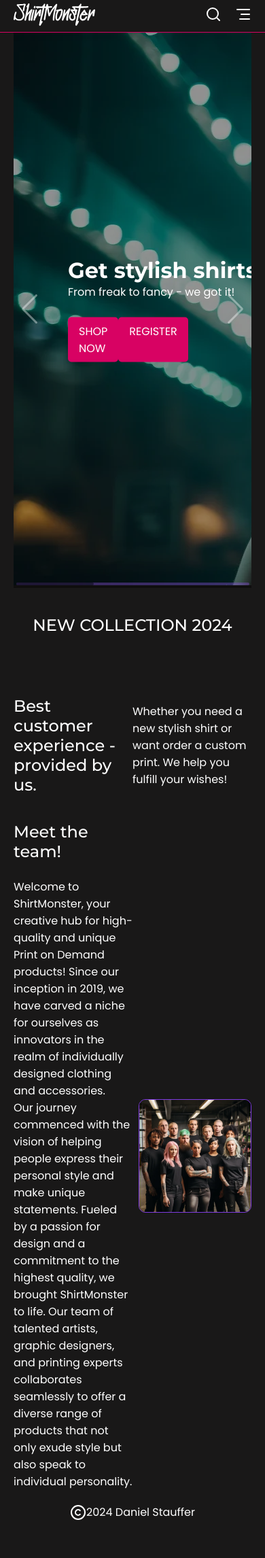
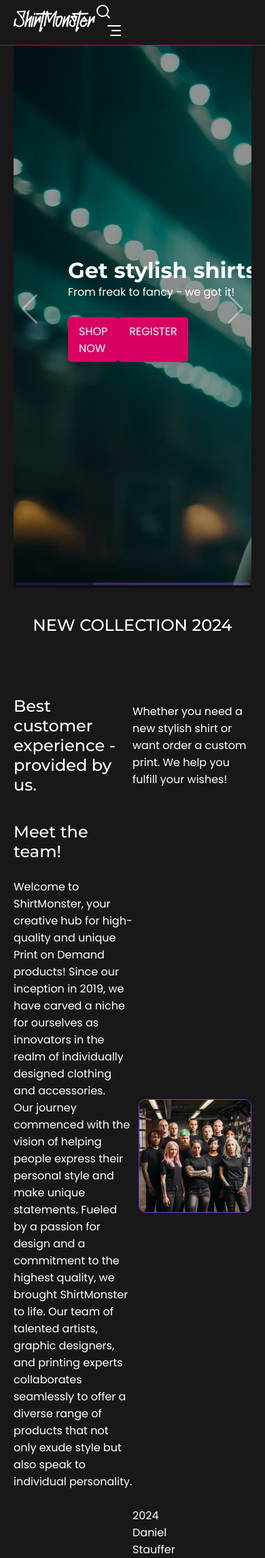
Before and after one commit to RebellionWebdesign/CI-FSD-PP5-SHIRTMONSTER, a Django app: page / in a window 390 px wide; the page is wider, and only the part inside the window is pictured. Shown: that part at 68% size. Before the commit the page ends 2236 px from the top of that part, so only its background shows below. Run offline with Django 3.2, Linux system fonts and the light colour scheme; data that the repository does not hold is empty; some libraries are stand-ins or nearby versions.

Commit message:
Add footer styles

```diff
--- a/static/css/styles.css
+++ b/static/css/styles.css
@@ -179,6 +179,15 @@
 
 .m-right {
     margin-right: 0.625rem;
+}
+
+.social-link {
+    color: var(--color-primary);
+    cursor: pointer;
+}
+
+.social-link:hover {
+    color: var(--color-primary-hover);
 }
 
 /* These are used for margin between headings and containers etc. */
@@ -1094,6 +1103,13 @@
     border-radius: 10px 0 0 10px;
 }
 
+/* Footer */
+footer {
+    width: 100vw;
+    height: 8vh;
+    padding: 0.3125rem 16rem 0.3125rem 16rem;
+}
+
 /* RESPONSIVE MEDIA QUERIES - AFTER BOOTSTRAP*/
 @media (min-width: 0px) and (max-width: 576px) {
 
@@ -1135,7 +1151,7 @@
     }
 
     .column-3 {
-        width: 100%;
+        width: 33.33333%;
     }
 
     .bottom-nav {
```
